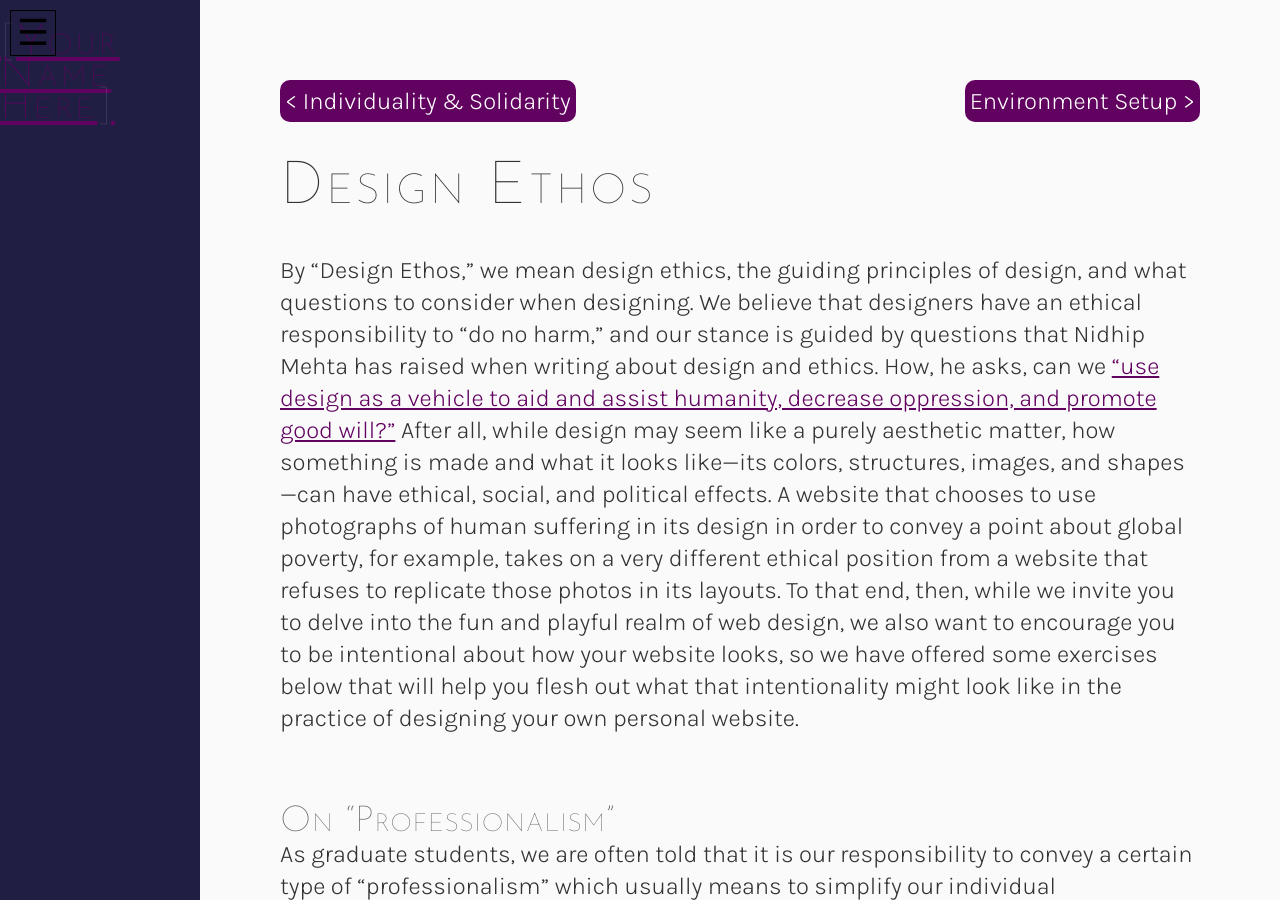
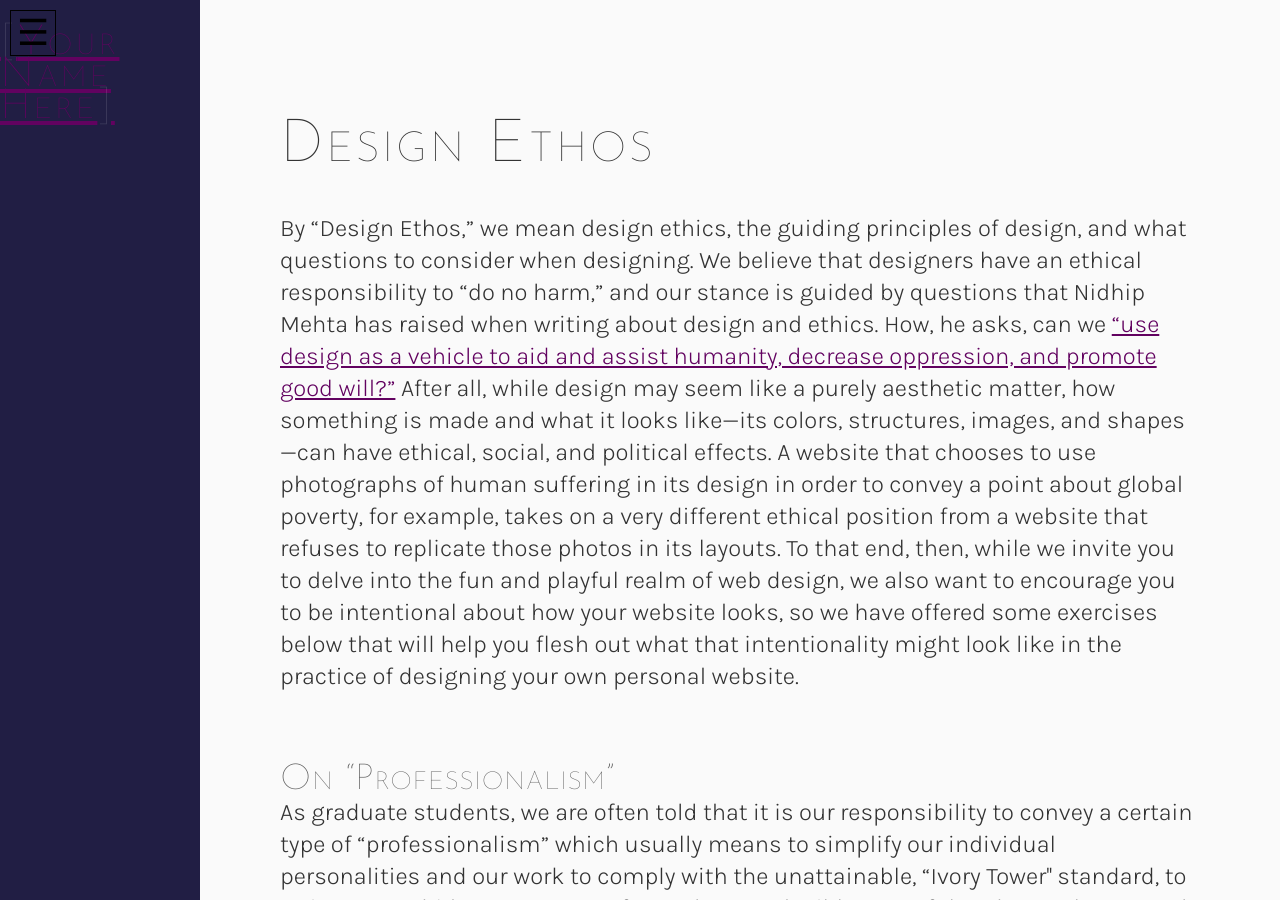
Before and after one commit to scholarslab/brackets, a Jekyll site: the page built from design-ethos.html, in a window 1280 px wide and 900 px high. Built offline with Jekyll 4.4.1, drawn with Linux system fonts in a browser that asks for light colours.

Commit message:
Removes back/next navigation.

```diff
--- a/_layouts/lesson.html
+++ b/_layouts/lesson.html
@@ -2,28 +2,6 @@
 layout: default
 ---
 <article class="lesson">
-    {% assign lesson_navigation = site.lesson_navigation %}
-    {% for item in lesson_navigation %}
-        {% if page.url contains item %}
-        {% if forloop.first == false %}
-            {% assign previous = forloop.index0 | minus:1 %}
-            {% assign previous_page = site.pages | where_exp: "page", "page.url contains lesson_navigation[previous]" | first %}
-            {% capture previous_link %}
-                <a class="previous" href="{{ previous_page.url | relative_url }}">{{ previous_page.title }}</a>
-            {% endcapture %}
-        {% endif %}
-        {% if forloop.last == false %}
-            {% assign next = forloop.index0 | plus:1 %}
-            {% assign next_page = site.pages | where_exp: "page", "page.url contains lesson_navigation[next]" | first %}
-            {% capture next_link %}
-            <a class="next" href="{{ next_page.url | relative_url }}">{{ next_page.title }}</a>
-            {% endcapture %}
-        {% endif %}
-        {% endif %}
-    {% endfor %}
-    <nav class="lesson-navigation">
-        {{ previous_link }}{{ next_link }}
-    </nav>
     <h1>{{ page.title }}</h1>
     <div class="content">
     {{ content }}
```
